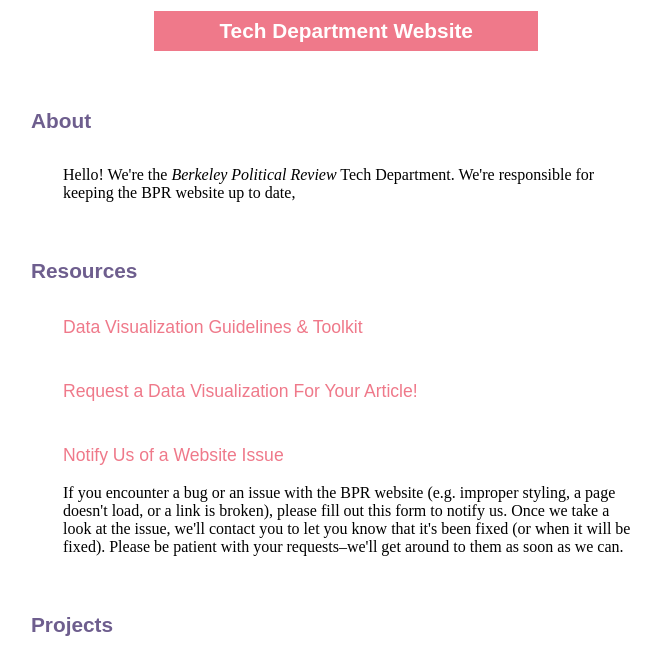
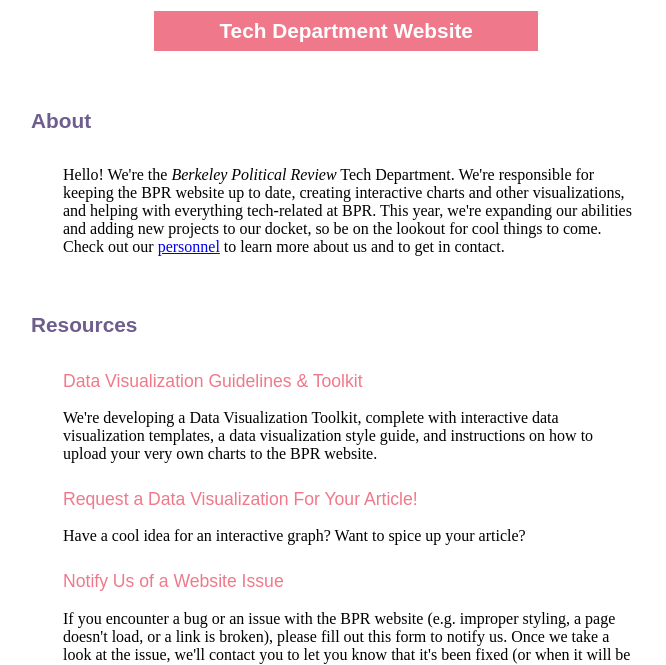
Before and after one commit to Berkeleypoliticalreview/Tech, a plain HTML site: page index.html in a window 1280 px wide. Shown: the part 132-797 px from the top of the page, without its empty margins (289-955 px from the left). Drawn offline with Linux system fonts and the light colour scheme.

Commit message:
Added to website

```diff
--- a/index.html
+++ b/index.html
@@ -16,7 +16,7 @@
 	<div class="main">
 		<h2 id="about">About</h2>
 		<div class="content">
-			<p>Hello! We're the <em>Berkeley Political Review</em> Tech Department. We're responsible for keeping the BPR website up to date, </p>
+			<p>Hello! We're the <em>Berkeley Political Review</em> Tech Department. We're responsible for keeping the BPR website up to date, creating interactive charts and other visualizations, and helping with everything tech-related at BPR. This year, we're expanding our abilities and adding new projects to our docket, so be on the lookout for cool things to come. Check out our <a href="#personnel">personnel</a> to learn more about us and to get in contact.</p>
 		</div>
 
 
@@ -25,15 +25,14 @@
 		<h2 id="resources">Resources</h2>
 		<div class="content">
 			<h3>Data Visualization Guidelines & Toolkit</h3>
-			<p></p>
+			<p>We're developing a Data Visualization Toolkit, complete with interactive data visualization templates, a data visualization style guide, and instructions on how to upload your very own charts to the BPR website.</p>
 
 			<h3>Request a Data Visualization For Your Article!</h3>
-			<p></p>
+			<p>Have a cool idea for an interactive graph? Want to spice up your article?</p>
 
 			<h3>Notify Us of a Website Issue</h3>
 			<p>If you encounter a bug or an issue with the BPR website (e.g. improper styling, a page doesn't load, or a link is broken), please fill out this form to notify us. Once we take a look at the issue, we'll contact you to let you know that it's been fixed (or when it will be fixed). Please be patient with your requests–we'll get around to them as soon as we can.</p>
 		</div>
-
 		<div class="spacer"></div>
 
 		<h2 id="projects">Projects</h2>
```
